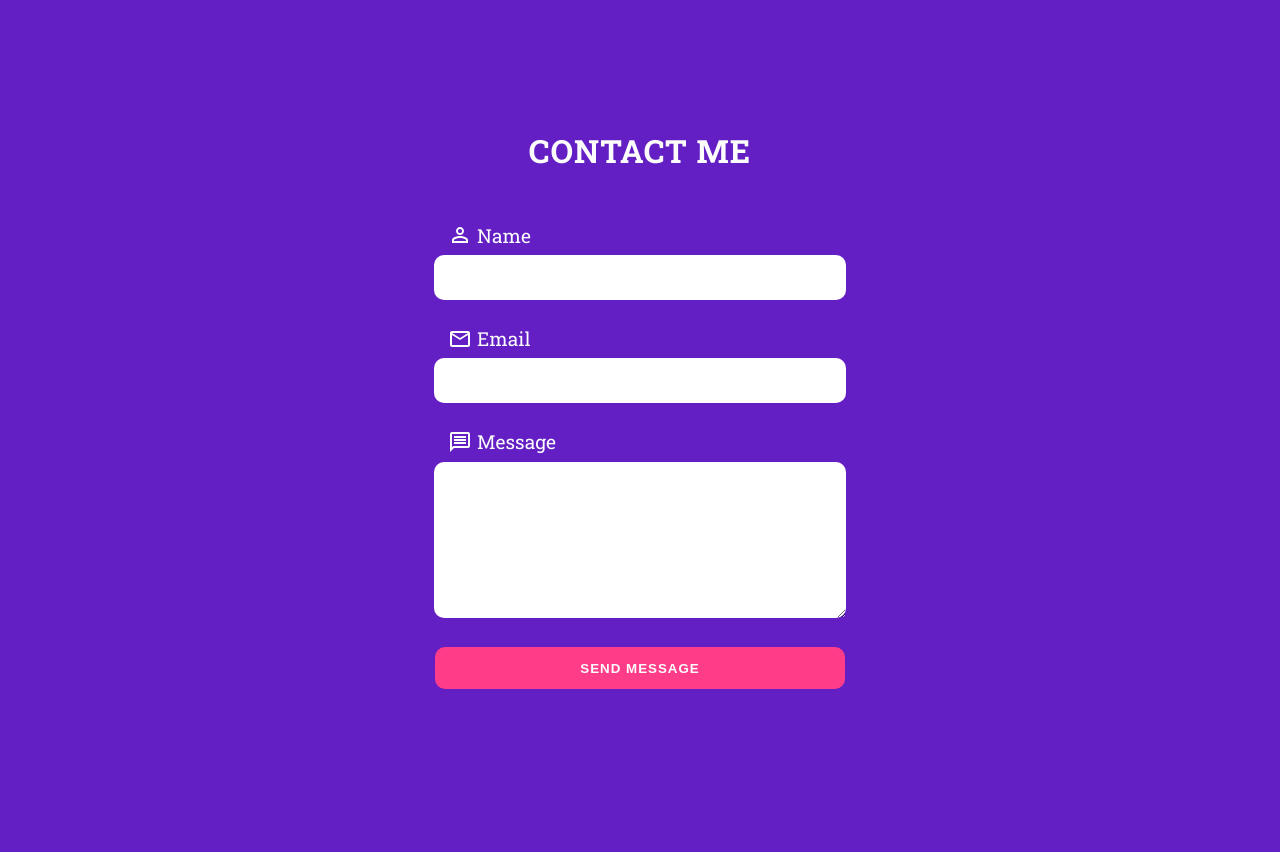
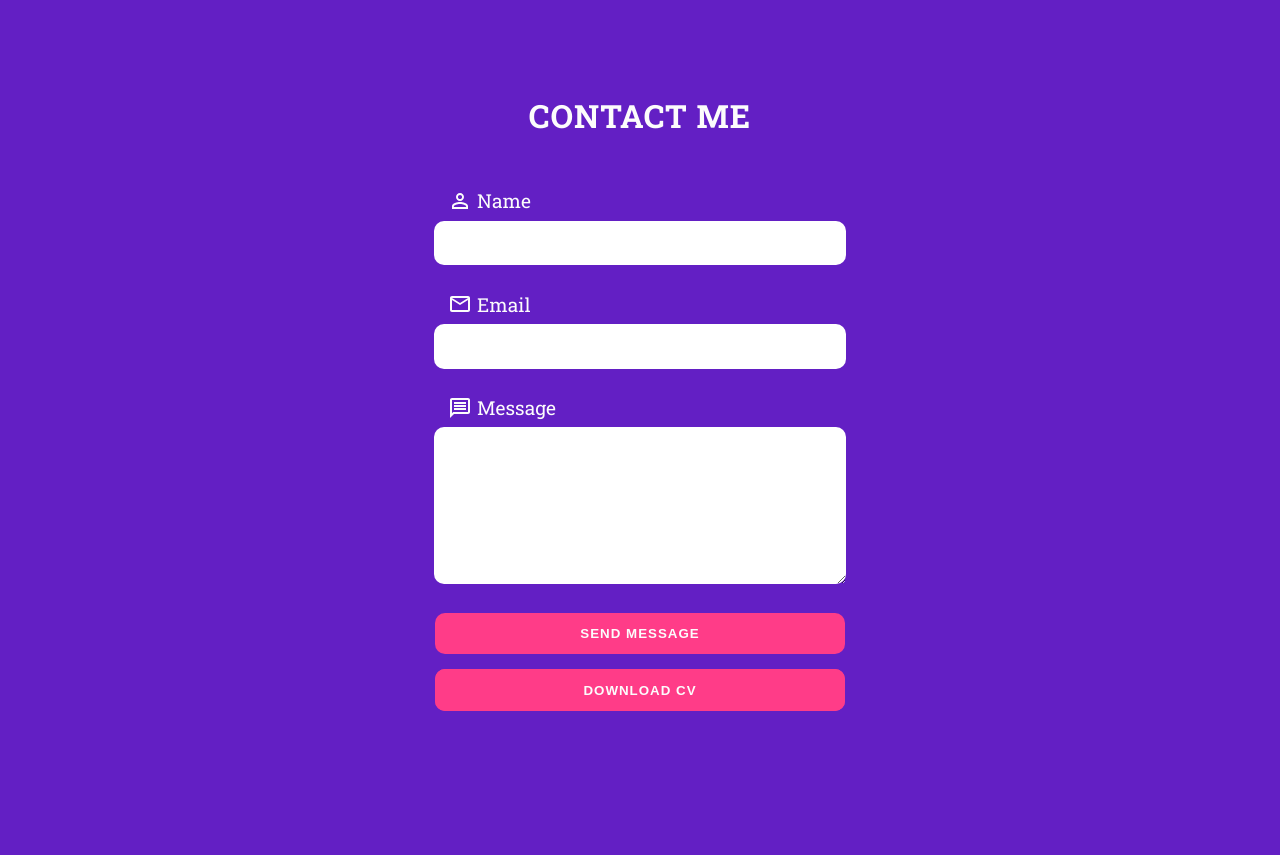
Before and after one commit to JakubKonefal/Portfolio, a React (Create React App) app: page /eng in a window 1280 px wide. Shown: the part 3069-3924 px from the top of the page. Built offline with nearby package versions, Linux system fonts and the light colour scheme.

Commit message:
- Add netlify config file - Add download cv button in Contact

```diff
--- a/public/index.html
+++ b/public/index.html
@@ -15,7 +15,7 @@
     />
     <link rel="apple-touch-icon" href="%PUBLIC_URL%/logo192.png" />
     <link rel="manifest" href="%PUBLIC_URL%/manifest.json" />
-    <title>Jakub Konefał</title>
+    <title>Jakub Konefał - Portfolio</title>
   </head>
   <body>
     <noscript>You need to enable JavaScript to run this app.</noscript>
--- a/src/Components/Contact/Contact.js
+++ b/src/Components/Contact/Contact.js
@@ -11,6 +11,7 @@ import {
   PhoneAndroidOutlined,
 } from '@material-ui/icons';
 import { Modal } from '@material-ui/core';
+import cv from '../../assets/cv/CV.pdf';
 import Spinner from './Spinner';
 
 const Contact = ({ language }) => {
@@ -82,6 +83,16 @@ const Contact = ({ language }) => {
         <button className="Contact__Button" type="submit">
           {language === 'pl' ? 'Wyślij wiadomość' : 'Send message'}
         </button>
+        <button className="Contact__Button">
+          CV
+          <a
+            className="Contact__CVButton"
+            href={cv}
+            download="CV_Jakub_Konefal_Junior_Frontend_Developer"
+          >
+            {language === 'pl' ? 'Pobierz CV' : 'Download CV'}
+          </a>
+        </button>
       </form>
       <div className="Contact__Icons" data-aos="fade-right">
         <span className="Contact__Item">
--- a/src/Components/Contact/Contact.scss
+++ b/src/Components/Contact/Contact.scss
@@ -4,7 +4,6 @@
 .Contact {
   @include flexCenter(column);
   position: relative;
-  // height: 80vh;
   min-height: 750px;
   margin-top: 2em;
   padding: 15vh 0 5vh;
@@ -26,6 +25,7 @@
 }
 
 .Contact__Header {
+  position: relative;
   font-size: 2rem;
   color: $color4;
   text-transform: uppercase;
@@ -79,7 +79,9 @@
 }
 
 .Contact__Button {
+  position: relative;
   width: 63%;
+  margin-bottom: 15px;
   padding: 1em;
   border: none;
   border-radius: 10px;
@@ -90,6 +92,23 @@
   letter-spacing: 1px;
   outline: none;
   cursor: pointer;
+  transition: 0.3s;
+  &:hover {
+    background-color: $color3-hover;
+  }
+}
+
+.Contact__CVButton {
+  @include flexCenter(column);
+  position: absolute;
+  top: 0;
+  bottom: 0;
+  left: 0;
+  right: 0;
+  background-color: $color3;
+  border-radius: 10px;
+  text-decoration: none;
+  color: $color4;
   transition: 0.3s;
   &:hover {
     background-color: $color3-hover;
--- a/src/Components/Navigation/NavbarTop/NavbarTop.js
+++ b/src/Components/Navigation/NavbarTop/NavbarTop.js
@@ -28,7 +28,11 @@ const NavbarTop = ({ language }) => {
   return (
     <nav className="Navbar">
       <Tooltip title="Download" placement="top">
-        <a className="Navbar__CV" href={cv} download>
+        <a
+          className="Navbar__CV"
+          href={cv}
+          download="CV_Jakub_Konefal_Junior_Frontend_Developer"
+        >
           CV
         </a>
       </Tooltip>
--- a/src/Components/Projects/Project.scss
+++ b/src/Components/Projects/Project.scss
@@ -227,7 +227,7 @@
   }
 
   .Project__Description {
-    margin-bottom: 0;
+    margin-bottom: 1.25em;
   }
 
   .Project__ScreensThumbnails {
--- a/src/utils/projects.js
+++ b/src/utils/projects.js
@@ -31,6 +31,42 @@ import {
   worldCountries3,
 } from '../assets/img/projects-screens/index';
 
+export const teamManager = {
+  title: {
+    PL: 'LocalCoach',
+    ENG: 'LocalCoach',
+  },
+  description: {
+    PL:
+      'Wirtualny menedżer piłkarski pozwalający na stworzenie konta i zarządzanie swoimi drużynami. Przechowuje informacje dotyczące każdego z zawodników oraz zaplanowanych treningów w obrębie drużyny. Tworzenie całych serii treningów sprawia, że planowanie jest szybkie, a szczegółowy opis każdego treningu umożliwia bardziej precyzyjne kształtowanie stylu prowadzonej drużyny.',
+    ENG:
+      'Virtual football manager that allows you to create an account and manage your teams. It stores information about each player and planned training sessions within the team. Creating a whole series of training sessions makes planning quick, and a detailed description of each training session allows you to shape the style of your team more precisely.',
+  },
+  screens: [teamManager1, teamManager2, teamManager3],
+  technologies: [html, css, javascript, react, firebase],
+  live: ['https://localcoach.netlify.app/'],
+  github: 'https://github.com/JakubKonefal/Team-Manager',
+  number: 1,
+};
+
+export const worldCountries = {
+  title: {
+    PL: 'World Countries',
+    ENG: 'World Countries',
+  },
+  description: {
+    PL:
+      'Serwis wykorzystujący publiczne API, prezentujący podstawowe dane na temat wszystkich krajów świata w formie wykresów. Umożliwia także wyszukiwanie dowolnego kraju i przeglądanie informacji na jego temat.',
+    ENG:
+      'Website using the public API, presenting basic data on all countries of the world in the form of charts. It also allows you to search for every single country and view information about it.',
+  },
+  screens: [worldCountries1, worldCountries2, worldCountries3],
+  technologies: [html, css, javascript, sass, rwd, rest],
+  live: ['https://world-countries37.netlify.app/'],
+  github: 'https://github.com/JakubKonefal/World-Countries',
+  number: 2,
+};
+
 export const solarSystem = {
   title: {
     PL: 'Układ Słoneczny',
@@ -46,7 +82,7 @@ export const solarSystem = {
   technologies: [html, css, javascript],
   live: ['https://solar-system-model.netlify.app'],
   github: 'https://github.com/JakubKonefal/Solar-system',
-  number: 4,
+  number: 3,
 };
 
 export const chatApp = {
@@ -64,25 +100,7 @@ export const chatApp = {
   technologies: [html, css, javascript, react, nodejs, express, socketio, rwd],
   live: ['https://chat-app3737.netlify.app/'],
   github: 'https://github.com/JakubKonefal/Chat-App',
-  number: 2,
-};
-
-export const teamManager = {
-  title: {
-    PL: 'LocalCoach',
-    ENG: 'LocalCoach',
-  },
-  description: {
-    PL:
-      'Wirtualny menedżer piłkarski pozwalający na stworzenie konta i zarządzanie swoimi drużynami. Przechowuje informacje dotyczące każdego z zawodników oraz zaplanowanych treningów w obrębie drużyny. Tworzenie całych serii treningów sprawia, że planowanie jest szybkie, a szczegółowy opis każdego treningu umożliwia bardziej precyzyjne kształtowanie stylu prowadzonej drużyny.',
-    ENG:
-      'Virtual football manager that allows you to create an account and manage your teams. It stores information about each player and planned training sessions within the team. Creating a whole series of training sessions makes planning quick, and a detailed description of each training session allows you to shape the style of your team more precisely.',
-  },
-  screens: [teamManager1, teamManager2, teamManager3],
-  technologies: [html, css, javascript, react, firebase],
-  live: ['https://localcoach.netlify.app/'],
-  github: 'https://github.com/JakubKonefal/Team-Manager',
-  number: 1,
+  number: 4,
 };
 
 export const instaClone = {
@@ -110,7 +128,7 @@ export const instaClone = {
   ],
   live: ['https://insta-clone37.netlify.app/'],
   github: 'https://github.com/JakubKonefal/insta-clone',
-  number: 3,
+  number: 5,
 };
 
 export const psdToHtml = {
@@ -133,29 +151,11 @@ export const psdToHtml = {
   number: 6,
 };
 
-export const worldCountries = {
-  title: {
-    PL: 'World Countries',
-    ENG: 'World Countries',
-  },
-  description: {
-    PL:
-      'Serwis wykorzystujący publiczne API, prezentujący podstawowe dane na temat wszystkich krajów świata w formie wykresów. Umożliwia także wyszukiwanie dowolnego kraju i przeglądanie informacji na jego temat.',
-    ENG:
-      'Website using the public API, presenting basic data on all countries of the world in the form of charts. It also allows you to search for every single country and view information about it.',
-  },
-  screens: [worldCountries1, worldCountries2, worldCountries3],
-  technologies: [html, css, javascript, sass, rwd, rest],
-  live: ['https://world-countries37.netlify.app/'],
-  github: 'https://github.com/JakubKonefal/World-Countries',
-  number: 5,
-};
-
 export const projects = [
   teamManager,
+  worldCountries,
+  solarSystem,
   chatApp,
   instaClone,
-  solarSystem,
-  worldCountries,
   psdToHtml,
 ];
```
Also changed, not shown: 1 other file (tests, documents, lock files or other folders).
